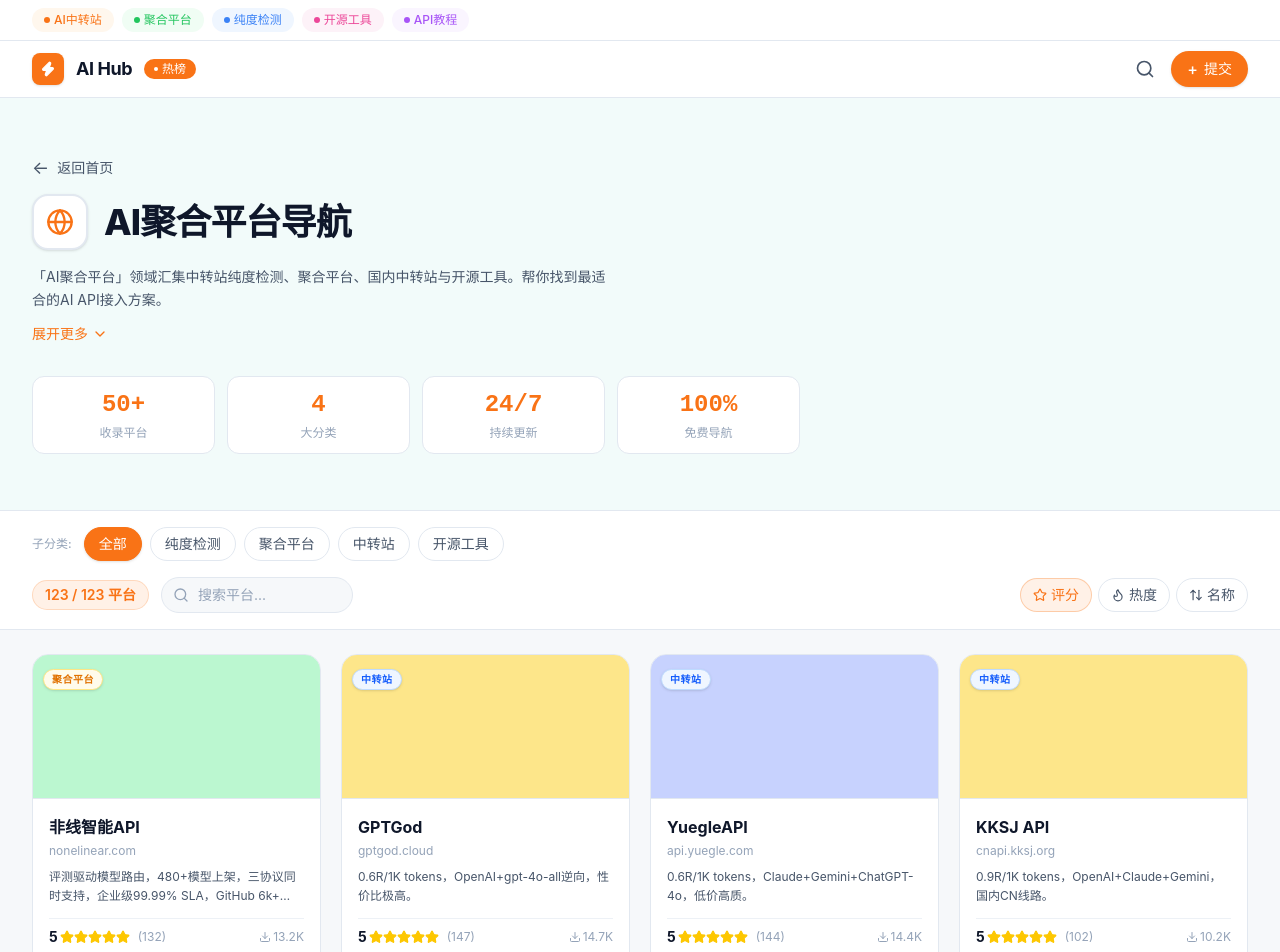
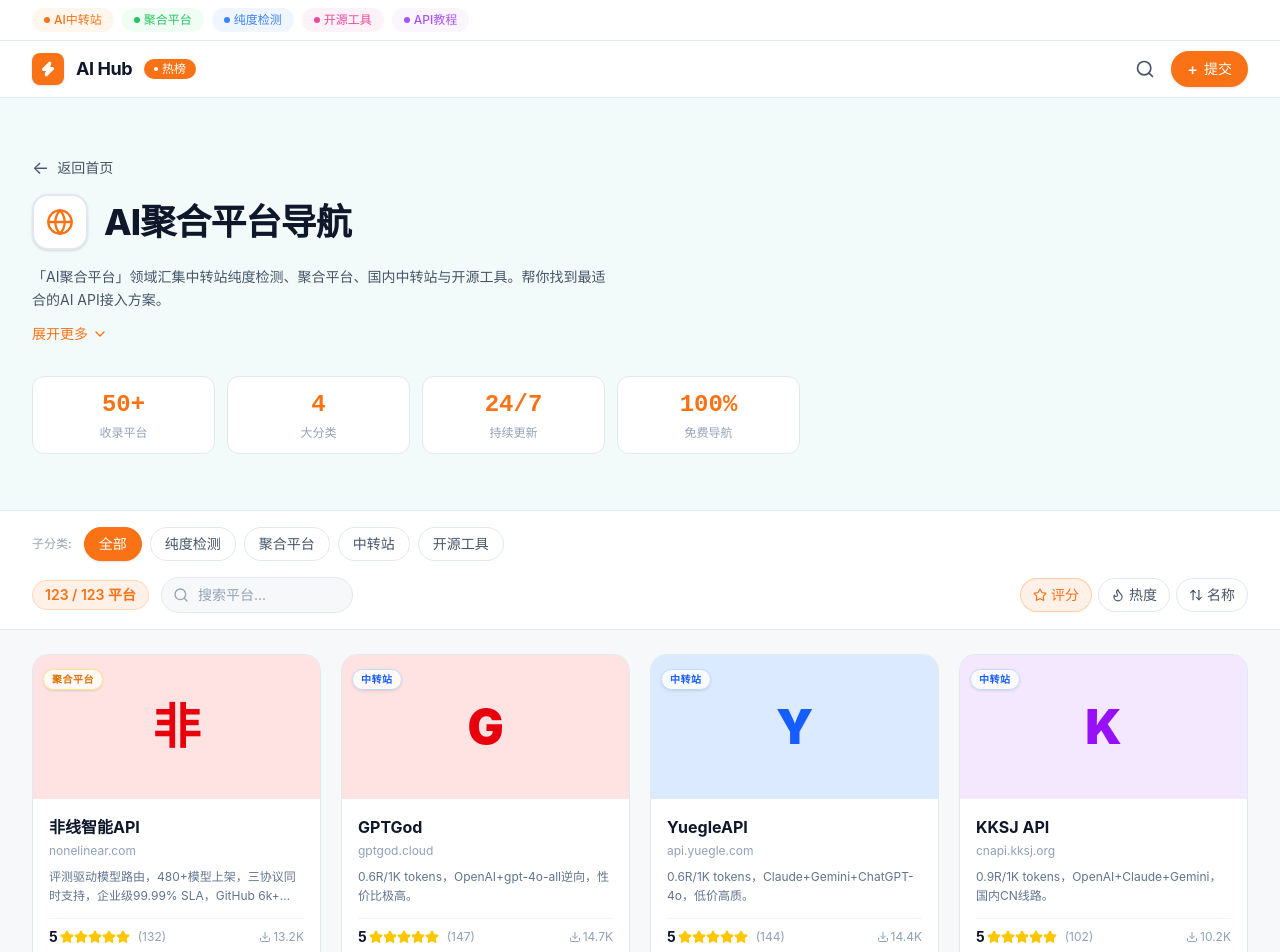
Before and after one commit to Harzva/ai-aggregator-hub, a React (Vite) app: page / in a window 1280 px wide. Shown: the top 952 px of the page. Built offline with nearby package versions, Linux system fonts and the light colour scheme.

Commit message:
fix: replace favicon with consistent letter avatars

```diff
--- a/src/components/SiteCard.tsx
+++ b/src/components/SiteCard.tsx
@@ -1,7 +1,6 @@
 import { motion } from 'framer-motion';
 import { Star, ExternalLink, Copy, Download } from 'lucide-react';
 import type { Site } from '../data/sites';
-import { getThumbnailUrl } from '../data/sites';
 
 const categoryTagStyles: Record<string, string> = {
   detector: 'bg-green-50 text-green-600 border-green-200',
@@ -16,6 +15,29 @@
   relay: '中转站',
   opensource: '开源工具',
 };
+
+// Generate unique color from site ID (consistent across reloads)
+function getAvatarColor(id: string): { bg: string; text: string } {
+  const colors = [
+    { bg: 'bg-orange-100', text: 'text-orange-600' },
+    { bg: 'bg-blue-100', text: 'text-blue-600' },
+    { bg: 'bg-green-100', text: 'text-green-600' },
+    { bg: 'bg-purple-100', text: 'text-purple-600' },
+    { bg: 'bg-pink-100', text: 'text-pink-600' },
+    { bg: 'bg-teal-100', text: 'text-teal-600' },
+    { bg: 'bg-indigo-100', text: 'text-indigo-600' },
+    { bg: 'bg-red-100', text: 'text-red-600' },
+    { bg: 'bg-yellow-100', text: 'text-yellow-600' },
+    { bg: 'bg-cyan-100', text: 'text-cyan-600' },
+    { bg: 'bg-lime-100', text: 'text-lime-600' },
+    { bg: 'bg-sky-100', text: 'text-sky-600' },
+  ];
+  let hash = 0;
+  for (let i = 0; i < id.length; i++) {
+    hash = id.charCodeAt(i) + ((hash << 5) - hash);
+  }
+  return colors[Math.abs(hash) % colors.length];
+}
 
 function StarRating({ rating }: { rating: number }) {
   const fullStars = Math.floor(rating);
@@ -48,41 +70,35 @@
 }
 
 export default function SiteCard({ site, index, onClick }: SiteCardProps) {
-  const thumbnailUrl = getThumbnailUrl(site.url);
+  const avatarColor = getAvatarColor(site.id);
+  const firstChar = site.name[0] || '?';
 
   return (
     <motion.div
       initial={{ opacity: 0, y: 16 }}
       animate={{ opacity: 1, y: 0 }}
       exit={{ opacity: 0, scale: 0.97 }}
-      transition={{ duration: 0.35, delay: index * 0.02, ease: 'easeOut' }}
+      transition={{ duration: 0.35, delay: index * 0.015, ease: 'easeOut' }}
       layout
       onClick={onClick}
-      className="group relative bg-surface border border-border rounded-2xl cursor-pointer overflow-hidden
+      className="group relative bg-white border border-slate-200 rounded-2xl cursor-pointer overflow-hidden
         transition-all duration-200 ease-out
-        hover:shadow-lg hover:shadow-black/5 hover:border-border-hover hover:-translate-y-0.5
-        focus:outline-none focus:ring-2 focus:ring-accent/30"
+        hover:shadow-lg hover:shadow-black/5 hover:border-slate-300 hover:-translate-y-0.5
+        focus:outline-none focus:ring-2 focus:ring-orange-400/30"
       role="button"
       tabIndex={0}
       onKeyDown={(e) => e.key === 'Enter' && onClick()}
     >
-      {/* Website thumbnail area - just-ddl style */}
-      <div
-        className="relative shrink-0 overflow-hidden border-b border-border block h-36 w-full"
-        style={{ backgroundColor: site.bannerColor }}
-      >
-        <img
-          src={thumbnailUrl}
-          alt={site.name}
-          loading="lazy"
-          className="absolute inset-0 w-full h-full object-contain object-center p-4 transition-transform duration-500 group-hover:scale-110"
-          onError={(e) => {
-            (e.target as HTMLImageElement).style.display = 'none';
-          }}
-        />
+      {/* Avatar banner area - just-ddl style */}
+      <div className={`relative h-36 w-full flex items-center justify-center ${avatarColor.bg}`}>
+        {/* Large first letter as avatar */}
+        <span className={`text-5xl font-black ${avatarColor.text} select-none`}>
+          {firstChar}
+        </span>
+
         {/* Category badge */}
         <div className="absolute top-2.5 left-2.5">
-          <span className={`inline-block px-2 py-0.5 rounded-full text-[10px] font-bold uppercase tracking-wider border shadow-sm ${categoryTagStyles[site.category]}`}>
+          <span className={`inline-block px-2 py-0.5 rounded-full text-[10px] font-bold uppercase tracking-wider border shadow-sm bg-white/80 backdrop-blur-sm ${categoryTagStyles[site.category]}`}>
             {categoryLabels[site.category]}
           </span>
         </div>
@@ -90,48 +106,33 @@
 
       {/* Content */}
       <div className="p-4">
-        {/* Title */}
-        <h3 className="text-base font-bold text-primary mb-1 group-hover:text-accent transition-colors">
+        <h3 className="text-base font-bold text-slate-900 mb-1 group-hover:text-orange-500 transition-colors">
           {site.name}
         </h3>
-
-        {/* URL hint */}
-        <p className="text-xs text-muted mb-2 truncate">
-          {site.url.replace(/^https?:\/\//, '')}
-        </p>
-
-        {/* Description */}
-        <p className="text-xs text-secondary leading-relaxed line-clamp-2 mb-3">
+        <p className="text-xs text-slate-400 mb-2 truncate">{site.url.replace(/^https?:\/\//, '')}</p>
+        <p className="text-xs text-slate-500 leading-relaxed line-clamp-2 mb-3">
           {site.description}
         </p>
-
-        {/* Divider */}
-        <div className="border-t border-border/60 mb-2" />
-
-        {/* Bottom: rating + installs */}
+        <div className="border-t border-slate-100 mb-2" />
         <div className="flex items-center justify-between">
           <div className="flex items-center gap-2">
             <StarRating rating={site.rating} />
-            <span className="text-xs text-muted">
-              ({Math.round(parseFloat(site.installs.replace('K', '')) * 10)})
-            </span>
+            <span className="text-xs text-slate-400">({Math.round(parseFloat(site.installs.replace('K', '')) * 10)})</span>
           </div>
-          <div className="flex items-center gap-2 text-xs text-muted">
+          <div className="flex items-center gap-2 text-xs text-slate-400">
             <span className="flex items-center gap-0.5">
               <Download className="w-3 h-3" />
               {site.installs}
             </span>
           </div>
         </div>
-
-        {/* Hover action buttons */}
         <div className="flex items-center gap-2 mt-2 opacity-0 group-hover:opacity-100 transition-opacity">
           <a
             href={site.url}
             target="_blank"
             rel="noopener noreferrer"
             onClick={(e) => e.stopPropagation()}
-            className="flex items-center gap-1 px-2.5 py-1 rounded-full bg-accent/10 text-accent text-xs font-medium hover:bg-accent hover:text-white transition-colors"
+            className="flex items-center gap-1 px-2.5 py-1 rounded-full bg-orange-50 text-orange-500 text-xs font-medium hover:bg-orange-500 hover:text-white transition-colors"
           >
             <ExternalLink className="w-3 h-3" />
             访问
@@ -141,7 +142,7 @@
               e.stopPropagation();
               navigator.clipboard.writeText(site.url);
             }}
-            className="flex items-center gap-1 px-2.5 py-1 rounded-full bg-bg text-secondary text-xs font-medium hover:bg-border transition-colors"
+            className="flex items-center gap-1 px-2.5 py-1 rounded-full bg-slate-50 text-slate-500 text-xs font-medium hover:bg-slate-200 transition-colors"
           >
             <Copy className="w-3 h-3" />
             复制
--- a/src/data/sites.ts
+++ b/src/data/sites.ts
@@ -1643,21 +1643,6 @@
   return sites.filter((site) => site.category === category);
 }
 
-export function getThumbnailUrl(url: string): string {
-  // Use Google favicon API for reliable icon display
-  try {
-    const domain = new URL(url).hostname;
-    return `https://www.google.com/s2/favicons?domain=${domain}&sz=128`;
-  } catch {
-    return '';
-  }
-}
-
-export function getScreenshotUrl(url: string): string {
-  // Thum.io screenshot (may be blocked by some sites)
-  return `https://image.thum.io/get/width/400/crop/600/${encodeURIComponent(url)}`;
-}
-
 export function searchSites(query: string): Site[] {
   const lower = query.toLowerCase();
   return sites.filter(
```
